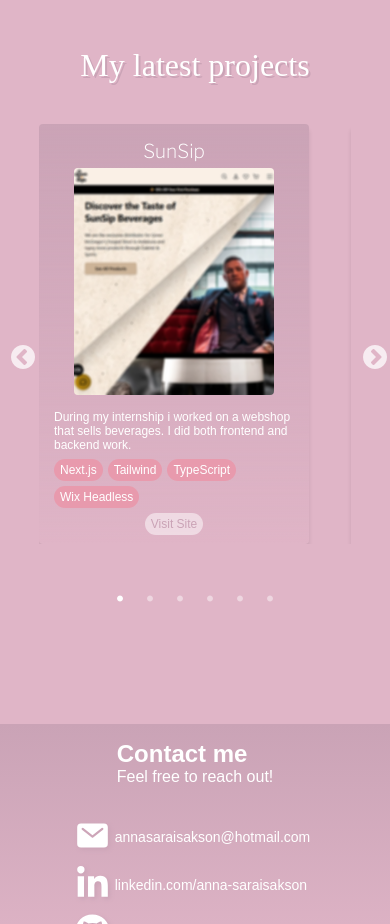
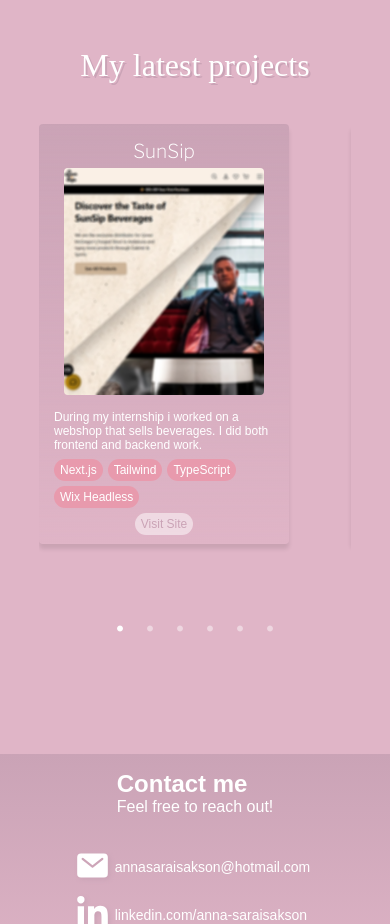
Before and after one commit to annaisakson/portfolio, a React (Vite) app: page / in a window 390 px wide. Shown: the part 3300-4224 px from the top of the page. Built offline with nearby package versions, Linux system fonts and the light colour scheme; a web font is replaced by a local one.

Commit message:
css fixes

```diff
--- a/src/CSS/ProjectCard.module.css
+++ b/src/CSS/ProjectCard.module.css
@@ -112,6 +112,6 @@
 
 @media (max-width: 400px) {
   .container {
-    width: 100%;
+    max-width: 250px;
   }
 }
--- a/src/CSS/Projects.module.css
+++ b/src/CSS/Projects.module.css
@@ -18,14 +18,14 @@
 }
 
 .slide {
-  height: auto;
+  height: 510px;
   width: 100%;
   display: flex;
   justify-content: center;
   min-width: 0;
 }
 
-@media (max-width: 450px) {
+@media (max-width: 800px) {
   .slide {
     max-height: 450px;
   }
--- a/src/CSS/index.css
+++ b/src/CSS/index.css
@@ -47,19 +47,22 @@
 
 .slick-prev:before,
 .slick-next:before {
-  font-size: 24px;
+  font-size: 28px;
 }
 
-@media (max-width: 600px) {
-  .slick-prev:before,
-  .slick-next:before {
-    font-size: 28px;
-  }
+@media (max-width: 1100px) {
   .slick-prev {
-    left: -30px;
+    left: -60px;
   }
 
   .slick-next {
-    right: -30px;
+    right: -60px;
   }
 }
+
+@media (max-width: 850px) {
+  .slick-prev:before,
+  .slick-next:before {
+    display: none;
+  }
+}
```
